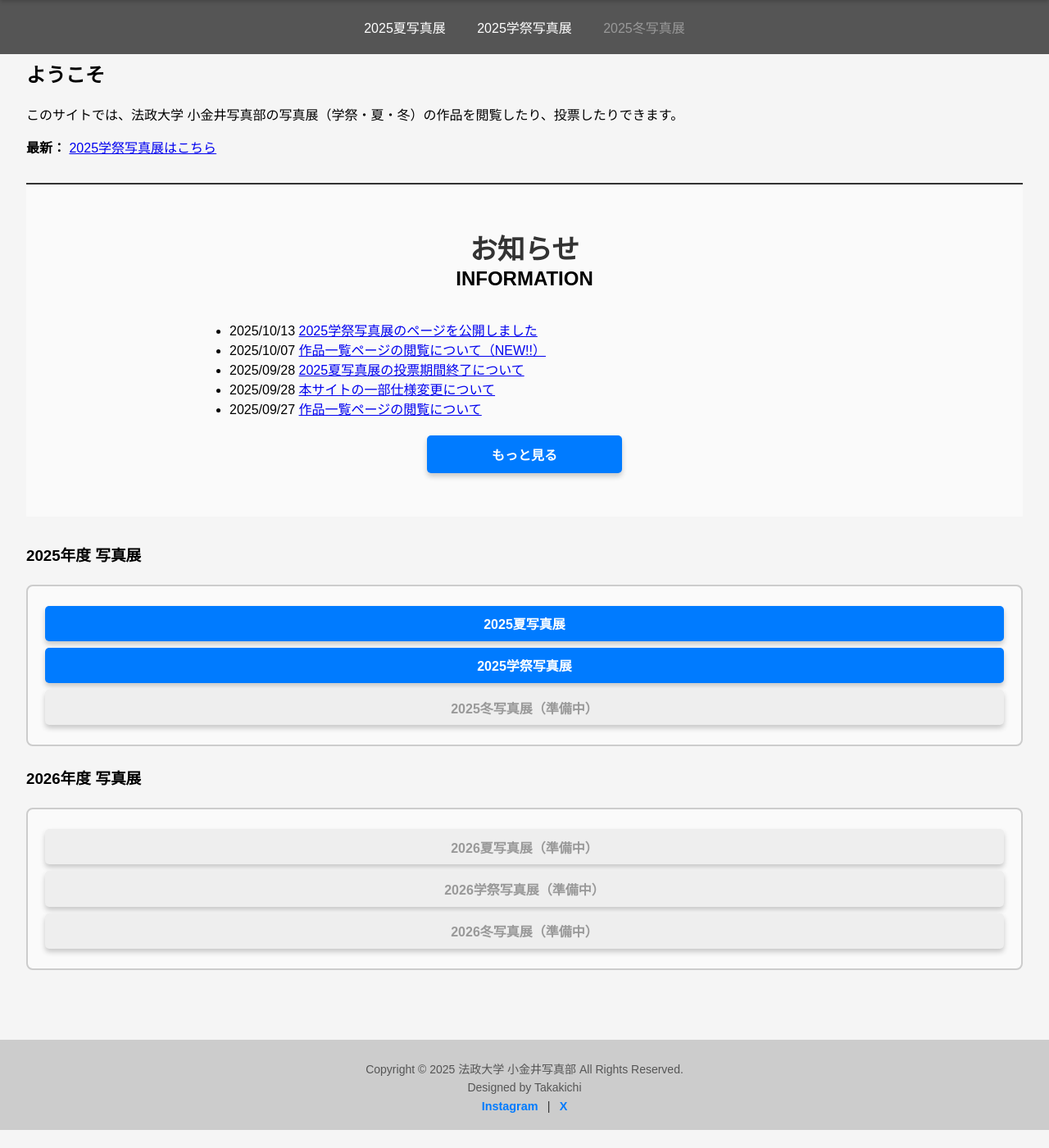
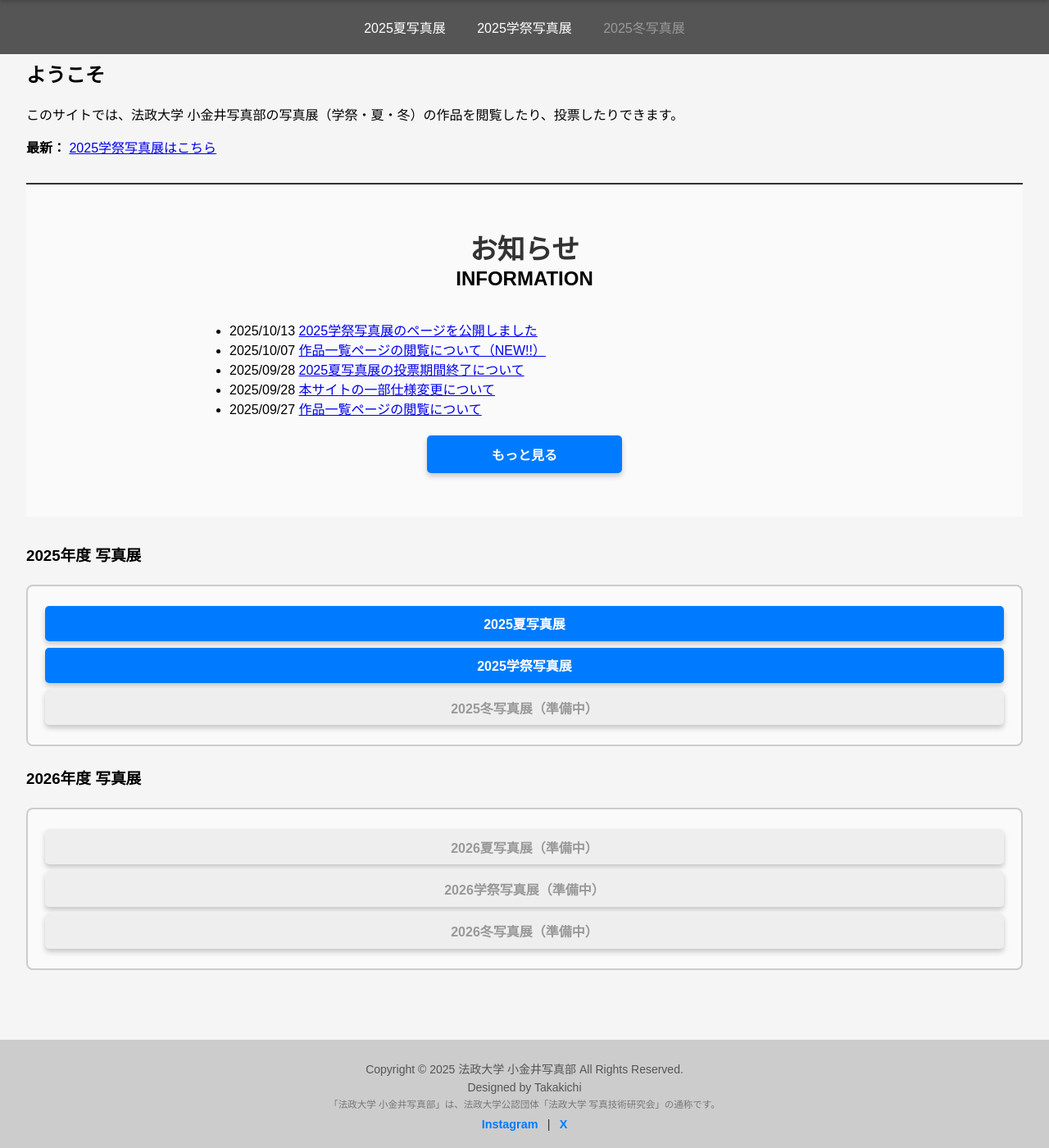
Before and after one commit to fujiyoshi-takayuki/photo-exhibition-site, a Jekyll site: the page built from index.html, in a window 1280 px wide and 1400 px high, scrolled down 100 px. Shown: the whole window at 82% size. Built offline with Jekyll 4.4.1, drawn with Linux system fonts in a browser that asks for light colours; before the commit the page ends 1478 px from its top, so only the background shows below that.

Commit message:
some changes for menseki jikou

```diff
--- a/_layouts/default.html
+++ b/_layouts/default.html
@@ -68,6 +68,9 @@
 <footer>
   <p>Copyright &copy; 2025 法政大学 小金井写真部 All Rights Reserved.</p>
   <p>Designed by Takakichi</p>
+  <p class="disclaimer">
+    「法政大学 小金井写真部」は、法政大学公認団体「法政大学 写真技術研究会」の通称です。
+  </p>
   <div class="sns-links">
     <a href="https://www.instagram.com/photo_koganei" target="_blank">Instagram</a> |
     <a href="https://x.com/koganei_photo" target="_blank">X</a>
--- a/css/style.css
+++ b/css/style.css
@@ -157,6 +157,14 @@ a.button {
 
 a.button:hover {
   background: #0056b3;
+}
+
+/* 免責事項のスタイル */
+footer .disclaimer {
+  font-size: 0.8em;
+  color: #777; /* グレーで控えめに */
+  margin-top: 0.5em;
+  line-height: 1.4;
 }
 
 /* 　コンポーネント　 */
```
